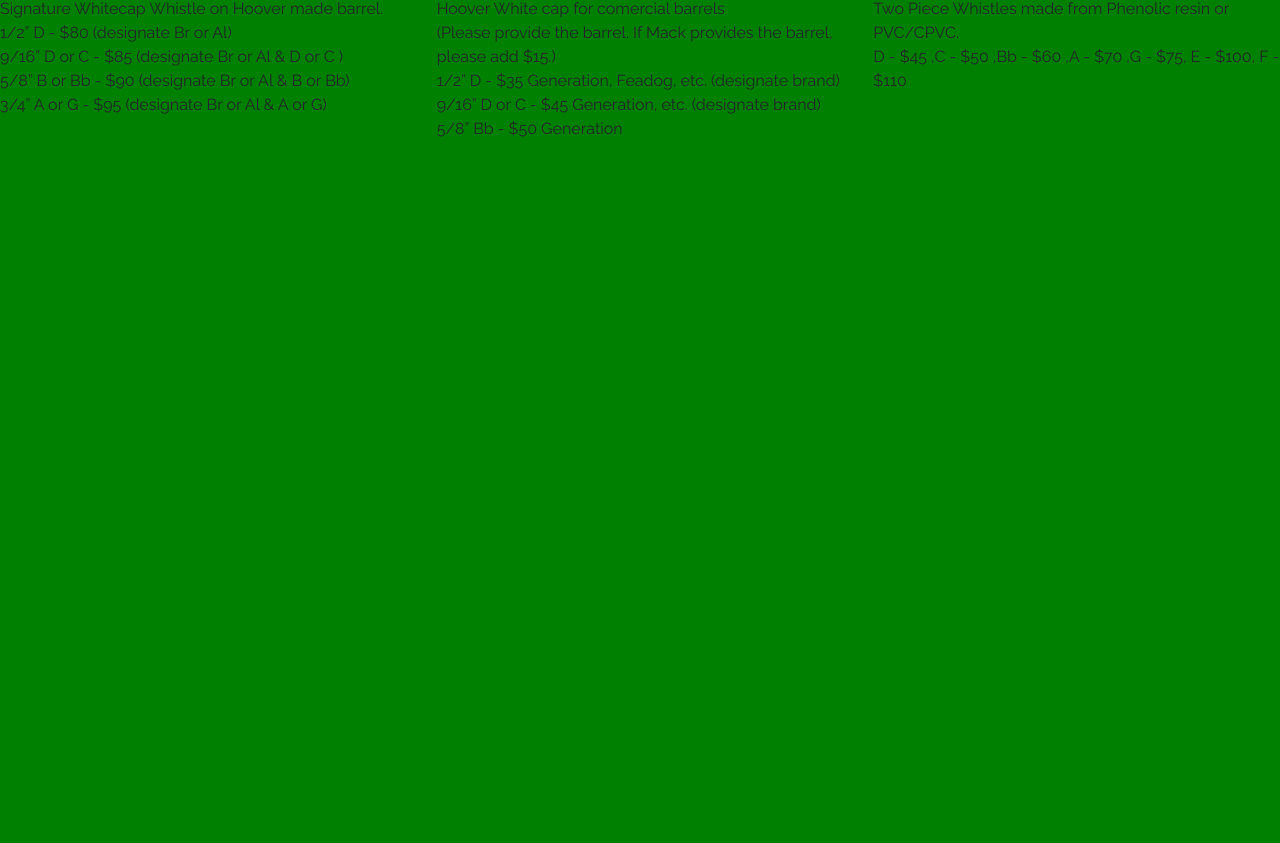
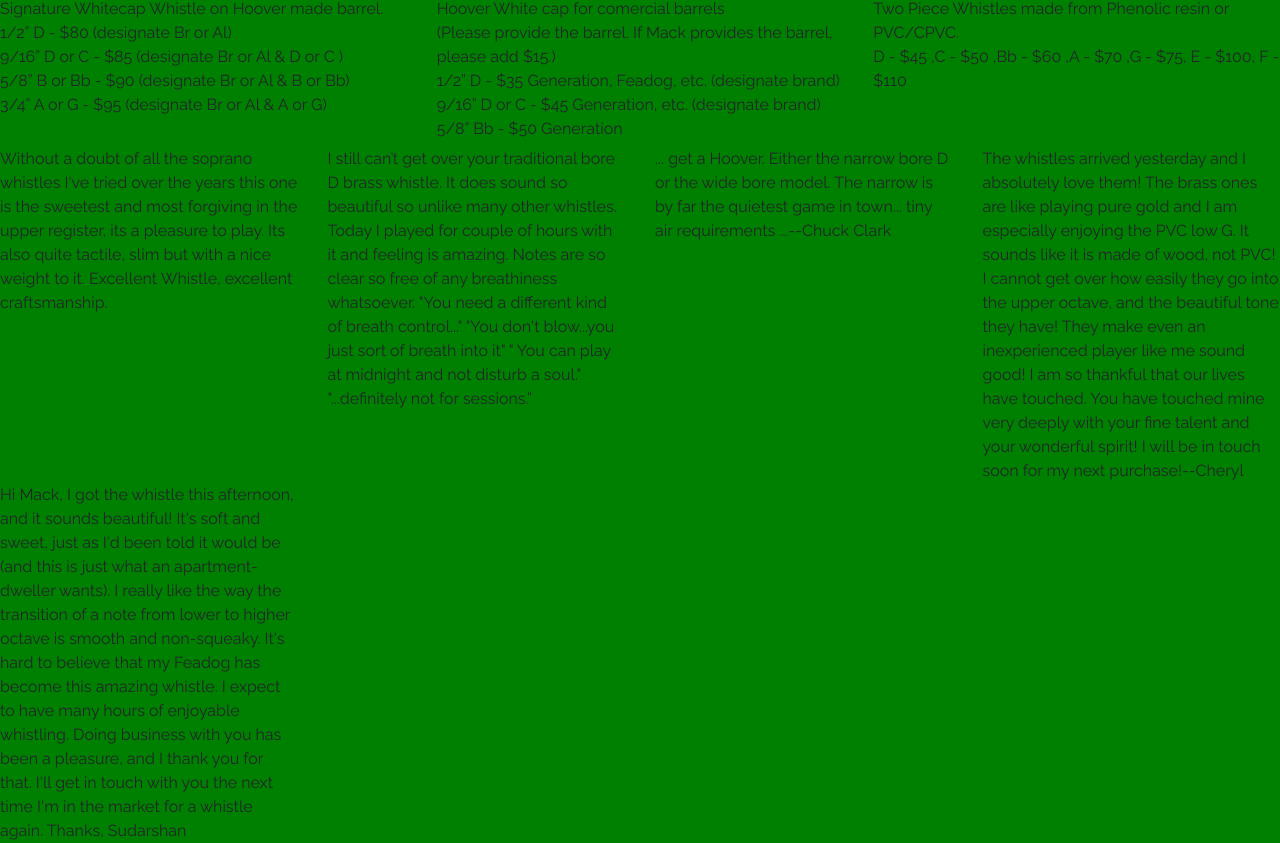
Before and after one commit to jughead32/hooverwhistles, a plain HTML site: page index.html in a window 1280 px wide. Shown: the part 511-1354 px from the top of the page. Before the commit the page ends 800 px from the top, so only its background shows below. Drawn offline with nearby package versions, Linux system fonts and the light colour scheme.

Commit message:
added in testimonial text

```diff
--- a/index.html
+++ b/index.html
@@ -62,7 +62,43 @@
 </div>
 </section>
 <section id="testimonies">
+    <div class="row">
+        <div class="col-lg-3">
+            <p>Without a doubt of all the soprano whistles I've tried over the years this one is the sweetest and most forgiving in the upper register, its a pleasure to play. Its also quite tactile, slim but with a nice weight to it. Excellent Whistle, excellent craftsmanship.</p>
+        </div>
+        <div class="col-lg-3">
+            <p>I still can’t get over your traditional bore D brass whistle. It does sound so beautiful so unlike many other whistles. Today I played for couple of hours with it and feeling is amazing. Notes are so clear so free of any breathiness whatsoever.
 
+                "You need a different kind of breath control..."
+
+                "You don't blow...you just sort of breath into it"
+
+                " You can play at midnight and not disturb a soul."
+
+                "...definitely not for sessions.”</p>
+        </div>
+        <div class="col-lg-3">
+            <p>... get a Hoover. Either the narrow bore D or the wide bore model. The narrow is by far the quietest game in town... tiny air requirements ...--Chuck Clark</p>
+        </div>
+        <div class="col-lg-3">
+            <p>The whistles arrived yesterday and I absolutely love them!  The brass ones are like playing pure gold and I am especially enjoying  the PVC low G.   It sounds like it is made of wood, not PVC!  I cannot get over how easily they go into the upper octave, and the beautiful tone they have!  They make even an inexperienced player like me sound good!  I am so thankful that our lives have touched.  You have touched mine very deeply with your fine talent and your wonderful spirit!  I will be in touch soon for my next purchase!--Cheryl</p>
+        </div>
+        <div class="col-lg-3">
+            <p>Hi Mack,
+
+                I got the whistle this afternoon, and it sounds beautiful! It's soft and sweet, just as I'd been told it would be (and this is just what an apartment-dweller wants). I really like the way the transition of a note from lower to higher octave is smooth and non-squeaky. It's hard to believe that my Feadog has become this amazing whistle. I expect to have many hours of enjoyable whistling.
+
+                Doing business with you has been a pleasure, and I thank you for that. I'll get in touch with you the next time I'm in the market for a whistle again.
+
+                Thanks,
+
+                Sudarshan</p>
+        </div>
+
+
+
+
+    </div>
 
 
 
```
